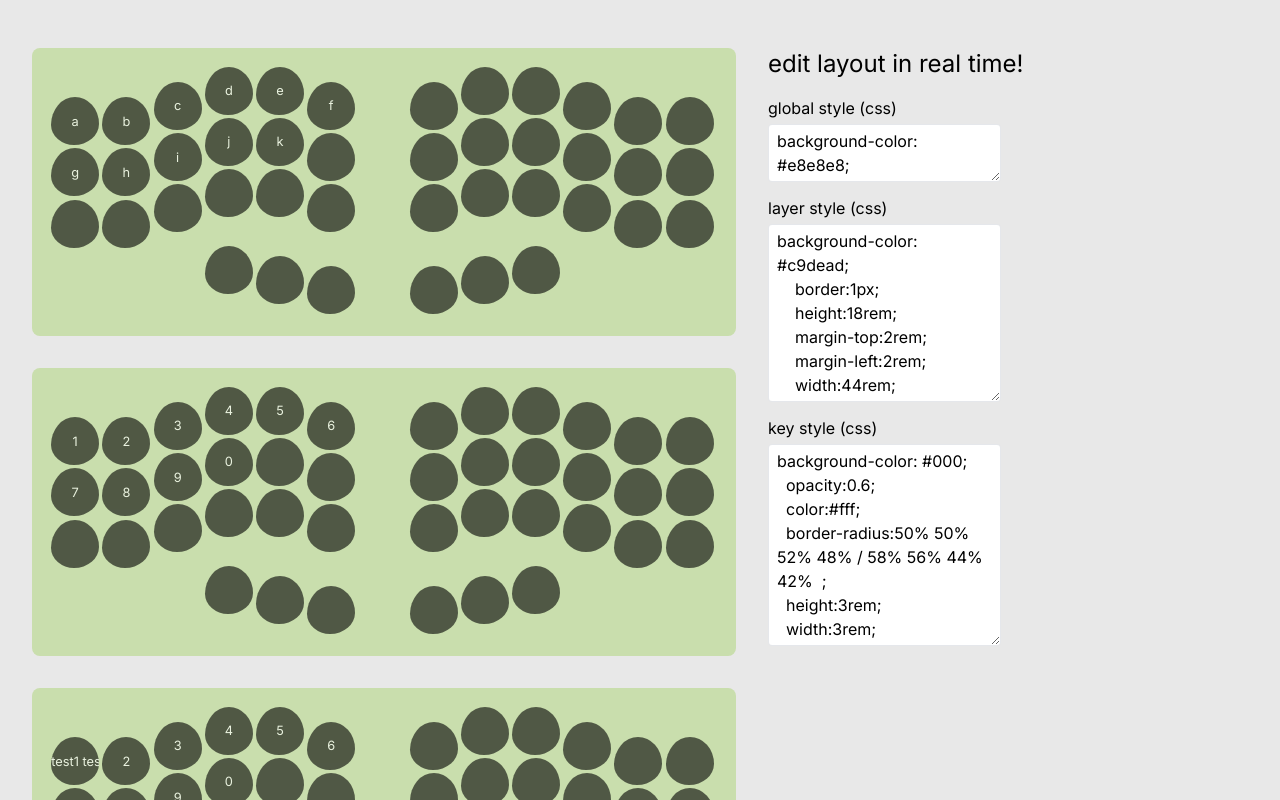
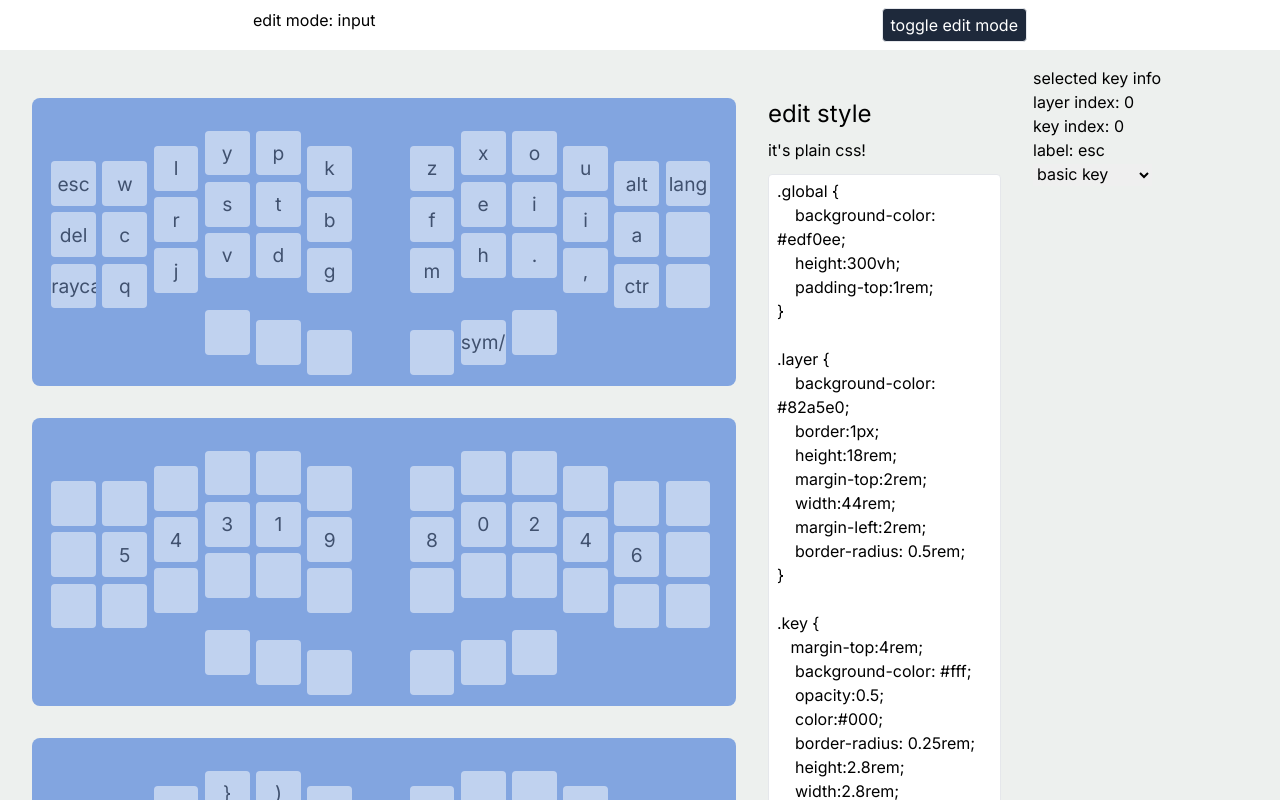
Before and after one commit to jaroslaw-weber/keyfab, a Next.js app: page / in a window 1280 px wide. Shown: the top 800 px of the page. Built offline with nearby package versions, Linux system fonts and the light colour scheme.

Commit message:
add editing keys as special keys

```diff
--- /dev/null
+++ b/app/SelectedKey.ts
@@ -0,0 +1,4 @@
+export interface SelectedKey{
+	layerIndex: number;
+	keyIndex: number;
+}
--- /dev/null
+++ b/app/components/EditKeyPanel.tsx
@@ -0,0 +1,50 @@
+import { useAtom } from "jotai";
+import { layersAtom, selectedKeyAtom } from "../state";
+
+export function EditKeyPanel() {
+  const [key] = useAtom(selectedKeyAtom);
+  const [layers, setLayers] = useAtom(layersAtom);
+  const layer = layers[key.layerIndex];
+  const label: string | null = layers[key.layerIndex]?.legends[key.keyIndex];
+
+  function setCategory(v: string) {
+    const n = Number(v);
+    if (!layer.specialKeys) {
+      layer.specialKeys = [];
+    }
+	//remove special key
+    layer.specialKeys = layer.specialKeys.filter(
+      (x) => x.index != key.keyIndex
+    );
+    if (n > 0) {
+      layer.specialKeys.push({
+        index: key.keyIndex,
+        category: n,
+      });
+    }
+    setLayers([...layers]);
+  }
+
+  function getCategory() {
+    const category = layer.specialKeys?.[key.keyIndex]?.category ?? 0;
+    return category.toString()
+  }
+
+  const category = getCategory();
+  return (
+    <div>
+      <p>selected key info</p>
+      <p>layer index: {key.layerIndex}</p>
+      <p>key index: {key.keyIndex}</p>
+      <p>label: {label}</p>
+      <select
+        value={category}
+        onChange={(e) => setCategory(e.target.value)}
+      >
+        <option value="0">basic key</option>
+        <option value="1">special key 1</option>
+        <option value="2">special key 2</option>
+      </select>
+    </div>
+  );
+}
--- /dev/null
+++ b/app/components/EditStylePanel.tsx
@@ -0,0 +1,23 @@
+import { useAtom } from "jotai";
+import { cssAtom } from "../state";
+
+export function EditStylePanel() {
+  const [css, setCss] = useAtom(cssAtom);
+
+  const editLayerCssPanel = (
+    <div className=" h-full  p-8 flex flex-col">
+      <p className="flex-shrink text-2xl">edit style</p>
+      <p className="flex-shrink py-2">it's plain css!</p>
+      <textarea
+        className={`border rounded px-2 py-1 mt-1 mb-2 flex-1`}
+        onChange={(e) => {
+          setCss(e.target.value);
+          console.log("new css: ", css);
+        }}
+        value={css}
+        rows={10}
+      />
+    </div>
+  );
+  return editLayerCssPanel;
+}
--- a/app/components/KeyboardKey.tsx
+++ b/app/components/KeyboardKey.tsx
@@ -1,43 +1,88 @@
 //next js component:
 
 import { useAtom } from "jotai";
-import { keyCssPropertiesAtom } from "../state";
+import {
+  EditMode,
+  editModeAtom,
+  keyboardAtom,
+  layersAtom,
+  selectedKeyAtom,
+} from "../state";
 
 export default function KeyboardKey(props: {
   position: Position;
-  label: string;
   layer: Layer;
-  keyboard: Keyboard;
+  index: number;
+  layerIndex: number;
 }) {
-  const { position, label, layer, keyboard } = props;
+  const { position, layer, index, layerIndex } = props;
 
-  const [keyCssProperties]=useAtom(keyCssPropertiesAtom)
+  //const [keyCssProperties]=useAtom(keyCssPropertiesAtom)
+  const [layers, setLayers] = useAtom(layersAtom);
+  const [editMode] = useAtom(editModeAtom);
+  if (!layers) {
+    throw new Error("No layers found");
+  }
+
+  const v: string = layers[layerIndex].legends[index];
+
+  const [keyboard] = useAtom(keyboardAtom);
+
+  const [_, selectKey] = useAtom(selectedKeyAtom);
+
   const { spacingMultiplier } = keyboard;
   const spacing = layer.order * 20;
-  /*
-  console.log('spacing', spacing);
-  console.log('position', position)
-  console.log('label', label)
-  */
   const top = (position.y + 1) * spacingMultiplier + spacing + "rem";
   // console.log('top',top)
   const left = (position.x + 1) * spacingMultiplier + "rem";
 
   const rotation = position.rotation ?? 0;
   const rotate = `rotate(${rotation}deg)`;
-  console.log('keyCssProperties', keyCssProperties)
+
+  const category = layer.specialKeys?.find((x) => x.index == index)?.category;
+
+  const keyClass = category && category > 0 ? "special-key-" + category : "key";
+
+  //if edit mode is 'input' allow to edit label
+  let keyElem = (
+    <input
+      className="m-auto text-center mx-auto stealthy w-full h-full"
+      value={v}
+      onChange={(e) => {
+        const newLayers = [...layers];
+        newLayers[layerIndex].legends[index] = e.target.value;
+        setLayers(newLayers);
+      }}
+    ></input>
+  );
+  //if edit mode is 'select', allow to select key
+  if (editMode == EditMode.select) {
+    keyElem = (
+      <button
+        className="m-auto text-center mx-auto w-full h-full"
+        onClick={() => {
+          //select this key
+          selectKey({
+            keyIndex: index,
+            layerIndex: layerIndex,
+          });
+        }}
+      >
+        {v}
+      </button>
+    );
+  }
   return (
     <div
-      className="flex justify-center"
+      className={keyClass + " flex justify-center"}
       style={{
         position: "absolute",
         top,
         left,
         transform: rotate,
-        ...keyCssProperties,
       }}
     >
-      <input className="m-auto text-center mx-auto stealthy w-full h-full" value={label}></input>
+      {keyElem}
     </div>
   );
 }
--- a/app/components/KeyboardLayer.tsx
+++ b/app/components/KeyboardLayer.tsx
@@ -1,22 +1,23 @@
 import { useAtom } from "jotai";
 import KeyboardKey from "./KeyboardKey";
-import { layerCssPropertiesAtom } from "../state";
+//import { layerCssPropertiesAtom } from "../state";
 
 export default function KeyboardLayer(props:{
   layer: Layer,
-  keyboard: Keyboard,}
+  keyboard: Keyboard,
+layerIndex: number}
 ): JSX.Element {
-	const {layer, keyboard} = props;
-  const [layerCssProperties] = useAtom(layerCssPropertiesAtom);
+	const {layer, keyboard, layerIndex} = props;
+ // const [layerCssProperties] = useAtom(layerCssPropertiesAtom);
   const result: JSX.Element[] = [];
   for (let i = 0; i < keyboard.positions.length; i++) {
     const label = layer.legends[i];
     const position = keyboard.positions[i];
-    result.push(KeyboardKey({ position, label, layer, keyboard }));
+    result.push(KeyboardKey({ position, layer, keyboard,index:i, layerIndex }));
   }
 
   return (
-    <div className="keyboard-layer" style={layerCssProperties}>
+    <div className="layer">
       {result}
     </div>
   );
--- a/app/components/KeyboardView.tsx
+++ b/app/components/KeyboardView.tsx
@@ -13,8 +13,9 @@ export default function KeyboardView(keyboard: Keyboard): JSX.Element {
 	const result: JSX.Element[] = [];
 	console.log(keyboard.positions.length);
 
-	for (const layer of layers) {
-	  const rendered = KeyboardLayer({layer, keyboard});
+	for (let i =0 ; i < layers.length; i++) {
+		const layer = layers[i];
+	  const rendered = KeyboardLayer({layer, keyboard, layerIndex:i });
 	  result.push(rendered);
 	}
 
--- a/app/layer.ts
+++ b/app/layer.ts
@@ -1,17 +1,94 @@
-export const defaultLayersPiantor: Layer[] = [
+
+
+export const defaultUserLayout: Layer[] = [
   {
     name: "base",
-      legends: ["a", "b", "c", "d", "e", "f", "g", "h", "i", "j", "k"],
+    legends: [
+      "esc",
+      "w",
+      "l",
+      "y",
+      "p",
+      "k",
+      "del",
+      "c",
+      "r",
+      "s",
+      "t",
+      "b",
+      "raycast",
+      "q",
+      "j",
+      "v",
+      "d",
+      "g",
+      null,
+      null,
+      null,
+      "z",
+      "x",
+      "o",
+      "u",
+      "alt",
+      "lang",
+      "f",
+      "e",
+      "i",
+      "i",
+      "a",
+      null,
+      "m",
+      "h",
+      ".",
+      ",",
+      "ctr",
+      null,
+      null,
+      "sym/num",
+    ],
     order: 0,
   },
   {
     name: "symbols",
-      legends: ["1", "2", "3", "4", "5", "6", "7", "8", "9", "0"],
+    legends: [
+      "",
+      "",
+      "",
+      "",
+      "",
+      "",
+      "",
+      "5",
+      "4",
+      "3",
+      "1",
+      "9",
+      null,
+      null,
+      null,
+      null,
+      null,
+      null,
+      null,
+      null,
+      null,
+      null,
+      null,
+      null,
+      null,
+      null,
+      null,
+      "8",
+      "0",
+      "2",
+      "4",
+      "6",
+    ],
     order: 1,
   },
   {
     name: "symbols",
-      legends: ["test1 test2", "2", "3", "4", "5", "6", "7", "8", "9", "0"],
+    legends: ["", "]", ">", "}", ")", "", "", "[", "<", "{", "("],
     order: 2,
   },
 ];
--- a/app/layouts/types.ts
+++ b/app/layouts/types.ts
@@ -1,21 +1,19 @@
-
-
 interface Position {
   x: number;
   y: number;
   /**
    * degrees
    */
-  rotation?:number;
+  rotation?: number;
 }
 
-interface PageStyle{
-	tailwind?:string;
-	css?:string
+interface PageStyle {
+  tailwind?: string;
+  css?: string;
 }
 
 interface KeyStyle {
-  css?:string;
+  css?: string;
   pTailwind?: string;
   tailwind?: string;
   /**
@@ -37,8 +35,23 @@ interface Keyboard {
 /**
  * single layer of a keyboard
  */
-interface Layer {
+ interface Layer {
   name: string;
-  legends: string[];
-  order:number
+  legends: (string | null)[];
+  order: number;
+  /**
+   *
+   */
+  specialKeys?: SpecialKey[];
 }
+
+ interface SpecialKey{
+  index: number;
+  /**
+   * define which keys are special keys.
+   * css class .special-key-1 => 1
+   * css class .special-key-2 => 2
+   * etc.
+   */
+  category: number
+}
--- a/app/page.tsx
+++ b/app/page.tsx
@@ -2,61 +2,42 @@
 
 import { piantor } from "./layouts/piantor";
 import React from "react";
-import {
-  globalCssAtom,
-  globalCssPropertiesAtom,
-  keyCssAtom,
-  layerCssAtom,
-} from "./state";
+import { EditMode, cssAtom, editModeAtom } from "./state";
 import { useAtom } from "jotai";
 import KeyboardView from "./components/KeyboardView";
+import { EditStylePanel } from "./components/EditStylePanel";
+import { EditKeyPanel } from "./components/EditKeyPanel";
 
 export default function Home() {
   const renderdKeyboard = KeyboardView(piantor);
-  const [globalCss, setGlobalCss] = useAtom(globalCssAtom);
-  const [layerCss, setLayerCss] = useAtom(layerCssAtom);
-  const [keyCss, setKeyCss] = useAtom(keyCssAtom);
 
-  const textareaClasses = `border rounded px-2 py-1 mt-1 mb-2`
-  const editLayerCssPanel = (
-    <div className="flex flex-col h-full spacing-10 p-8">
-      <div>
-        <p className="text-2xl mb-4">edit layout in real time!</p>
-        <p>global style (css)</p>
-        <textarea
-          className={textareaClasses}
-          onChange={(e) => setGlobalCss(e.target.value)}
-          value={globalCss}
-          rows={2}
-        />
-      </div>
-      <div>
-        <p>layer style (css)</p>
-        <textarea
-          className={textareaClasses}
-          onChange={(e) => setLayerCss(e.target.value)}
-          value={layerCss}
-          rows={7}
-        />
-      </div>
-      <div>
-        <p>key style (css)</p>
-        <textarea
-          className={textareaClasses}
-          onChange={(e) => setKeyCss(e.target.value)}
-          value={keyCss}
-        rows={8}
-        />
-      </div>
-    </div>
-  );
+  const [css] = useAtom(cssAtom);
 
-  const [globalCssProperties] = useAtom(globalCssPropertiesAtom);
+  const [editMode, setEditMode] = useAtom(editModeAtom);
+
+  function toggleEditMode() {
+    if (editMode == EditMode.input) {
+      setEditMode(EditMode.select);
+    } else {
+      setEditMode(EditMode.input);
+    }
+  }
 
   return (
-    <main className={`min-h-screen flex flex-row`} style={globalCssProperties}>
-      <div className="flex-1">{renderdKeyboard}</div>
-      <div className="flex-1">{editLayerCssPanel}</div>
+    <main className={`min-h-screen`}>
+      <style>{css}</style>
+      <div className="">
+        <div className="flex justify-around py-2">
+        <p className="">
+          edit mode: {editMode}
+        </p>
+        <button className="border rounded py-1 px-2 bg-slate-800 text-white" onClick={toggleEditMode}>toggle edit mode</button></div>
+        <div className="flex flex-row global">
+          <div className="flex-1">{renderdKeyboard}</div>
+          <div className="flex-1">{EditStylePanel()}</div>
+          <div className="flex-1">{EditKeyPanel()}</div>
+        </div>
+      </div>
     </main>
   );
 }
--- a/app/state.ts
+++ b/app/state.ts
@@ -1,21 +1,31 @@
-import { atom, useAtom } from "jotai";
-import { parseCssString } from "./cssUtils";
-import {defaultStyle} from './style'
-import { defaultLayersPiantor } from "./layer";
+import { PrimitiveAtom, atom } from "jotai";
+import { defaultStyle } from "./style";
+import { defaultUserLayout } from "./layer";
+import { atomWithStorage } from "jotai/utils";
+import { piantor } from "./layouts/piantor";
+import { SelectedKey } from "./SelectedKey";
 
-export const globalCssAtom = atom(defaultStyle.globalCss);
-export const globalCssPropertiesAtom = atom((get) =>
-  parseCssString(get(globalCssAtom))
-);
+export const cssAtom = atomWithStorage("style", defaultStyle);
 
-export const layerCssAtom = atom(defaultStyle.layerCss);
-export const layerCssPropertiesAtom = atom((get) =>
-  parseCssString(get(layerCssAtom))
-);
+export const layersAtom = atomWithStorage("layers", defaultUserLayout);
 
-export const keyCssAtom = atom(defaultStyle.keyCss);
-export const keyCssPropertiesAtom = atom((get) =>
-  parseCssString(get(keyCssAtom))
-);
 
-export const layersAtom = atom(defaultLayersPiantor)
+export const keyboardAtom = atom(piantor);
+
+export enum EditMode {
+  /**
+   * when clicking on key, it will allow editing the label
+   */
+  input = "input",
+  /**
+   * when click on key, it will be selected an can be edited
+   * */
+  select = "select",
+}
+export const editModeAtom = atomWithStorage("edit-mode","input");
+
+const defaultSelectedKey: SelectedKey = {
+  layerIndex: 0,
+  keyIndex: 0,
+};
+export const selectedKeyAtom = atom(defaultSelectedKey);
--- a/app/style.ts
+++ b/app/style.ts
@@ -1,47 +1,66 @@
-interface Style {
-  globalCss: string;
-  layerCss: string;
-  keyCss: string;
+
+
+
+const oceanBlue2  = `
+.global {
+	background-color:  #edf0ee;
+	height:300vh;
+	padding-top:1rem;
 }
-const oceanBlue: Style = {
-  globalCss: `background-color: #e8e8e8;
-	height:300vh;
-	padding-top:1rem;`,
-  layerCss: `background-color: #82a5e0;
+
+.layer {
+	background-color: #82a5e0;
 	border:1px;
 	height:18rem;
 	margin-top:2rem;
 	width:44rem;
 	margin-left:2rem;
-	border-radius: 0.5rem;`,
-  keyCss: `background-color: #fff;
+	border-radius: 0.5rem;
+}
+
+.key {
+   margin-top:4rem;
+	background-color: #fff;
 	opacity:0.5;
 	color:#000;
 	border-radius: 0.25rem;
 	height:2.8rem;
 	width:2.8rem;
-	font-size:1.2rem;`,
-};
+	font-size:1.2rem;
+}
 
-const grass: Style = {
-  globalCss: `background-color: #e8e8e8;
-  height:300vh;
-  padding-top:1rem;`,
-  layerCss: `background-color: #c9dead;
-	border:1px;
-	height:18rem;
-	margin-top:2rem;
-	margin-left:2rem;
-	width:44rem;
-	border-radius: 0.5rem;`,
-  keyCss: `background-color: #000;
-  opacity:0.6;
-  color:#fff;
-  border-radius:50% 50% 52% 48% / 58% 56% 44% 42%  ;
-  height:3rem;
-  width:3rem;
-  font-size:0.8rem;`,
-};
 
-const styles = [grass,oceanBlue, grass];
+.special-key-1
+{
+   margin-top:4rem;
+	background-color: #000;
+	opacity:0.5;
+	color:#fff;
+	border-radius: 0.25rem;
+	height:2.8rem;
+	width:2.8rem;
+	font-size:0.7rem;
+}
+
+.special-key-2
+{
+   margin-top:4rem;
+	background-color: red;
+	opacity:0.5;
+	color:#fff;
+	border-radius: 0.25rem;
+	height:2.8rem;
+	width:2.8rem;
+	font-size:0.7rem;
+}
+
+`
+
+function cleanupCss(css:string){
+	//remove empty line at the beginning of the string
+	return css.replace('\n','')
+
+}
+
+const styles = [oceanBlue2].map(cleanupCss)
 export const defaultStyle = styles[0];
```
Also changed, not shown: 1 other file (tests, documents, lock files or other folders). Lines whose indentation alone changed are shown as unchanged.
